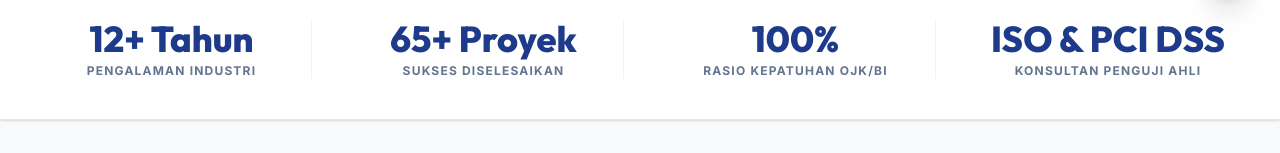
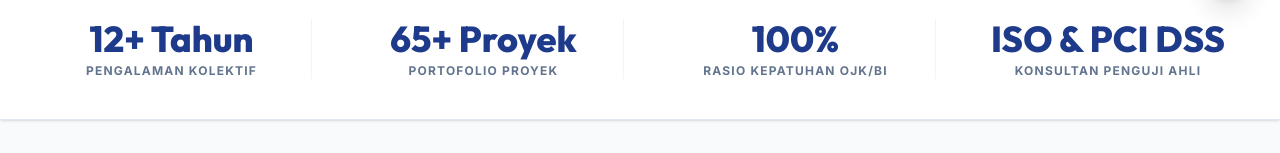
Before and after one commit to serayamg/technotama, a Next.js app: page / in a window 1280 px wide. Shown: the part 778-931 px from the top of the page. Built offline with nearby package versions, Linux system fonts and the light colour scheme; no server answers; the database is empty.

Commit message:
style: adjust stats section labels for startup context with experienced team

```diff
--- a/src/app/page.tsx
+++ b/src/app/page.tsx
@@ -616,11 +616,11 @@
           <div className="grid grid-cols-2 md:grid-cols-4 gap-8 text-center md:divide-x md:divide-slate-100">
             <div>
               <div className="font-display font-extrabold text-3xl lg:text-4xl text-blue-600">12+ Tahun</div>
-              <div className="text-xs font-bold text-slate-500 uppercase tracking-widest mt-1">Pengalaman Industri</div>
+              <div className="text-xs font-bold text-slate-500 uppercase tracking-widest mt-1">Pengalaman Kolektif</div>
             </div>
             <div>
               <div className="font-display font-extrabold text-3xl lg:text-4xl text-blue-600">65+ Proyek</div>
-              <div className="text-xs font-bold text-slate-500 uppercase tracking-widest mt-1">Sukses Diselesaikan</div>
+              <div className="text-xs font-bold text-slate-500 uppercase tracking-widest mt-1">Portofolio Proyek</div>
             </div>
             <div>
               <div className="font-display font-extrabold text-3xl lg:text-4xl text-blue-600">100%</div>
```
